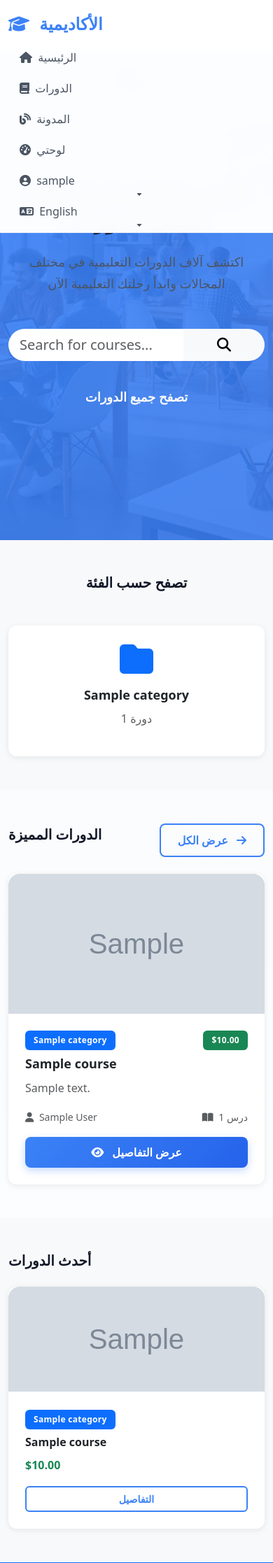
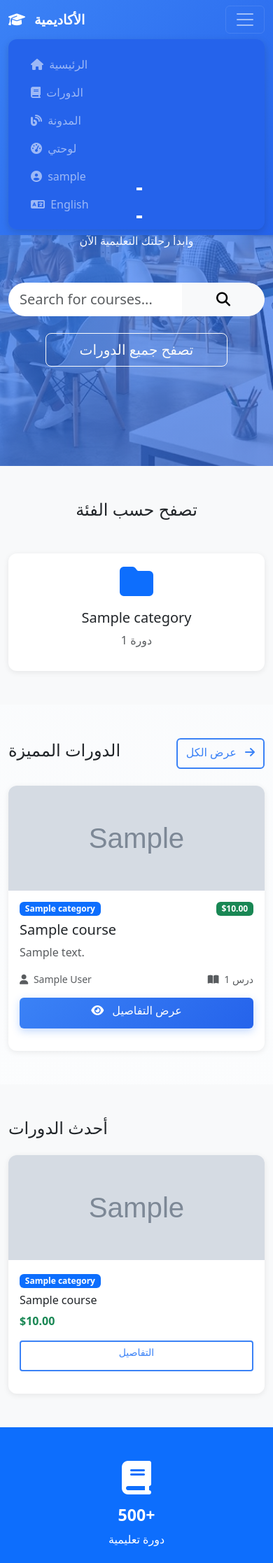
Before and after one commit to ayakakaa135-boop/academy-platform, a Django app: page /en/ in a window 390 px wide, after a click that opens the changed part. Shown: the top 2234 px of the page at 70% size. Run offline with Django 5.2, Linux system fonts and the light colour scheme; a user stored in the database is signed in; tables that the repository leaves empty hold one stand-in row (values such as "Sample post"); grey boxes marked "Sample" are stand-in pictures; some libraries are stand-ins or nearby versions.

Commit message:
Update base.html

```diff
--- a/templates/base.html
+++ b/templates/base.html
@@ -4,8 +4,11 @@
 <html lang="{% if LANGUAGE_CODE == 'ar' %}ar{% else %}en{% endif %}" dir="{% if LANGUAGE_CODE == 'ar' %}rtl{% else %}ltr{% endif %}">
 <head>
     <meta charset="UTF-8">
-    <meta name="viewport" content="width=device-width, initial-scale=1.0">
+    <meta name="viewport" content="width=device-width, initial-scale=1.0, maximum-scale=5.0">
     <meta http-equiv="X-UA-Compatible" content="ie=edge">
+    <meta name="theme-color" content="#2563eb">
+    <meta name="description" content="{% block meta_description %}الأكاديمية التعليمية - منصتك للتعلم والتطوير{% endblock %}">
+
     <title>{% block title %}{% trans "الأكاديمية التعليمية" %}{% endblock %}</title>
 
     <!-- Bootstrap 5 CSS -->
@@ -21,10 +24,7 @@
     <!-- Animate.css -->
     <link rel="stylesheet" href="https://cdnjs.cloudflare.com/ajax/libs/animate.css/4.1.1/animate.min.css">
 
-    <!-- Custom CSS -->
-    <link rel="stylesheet" href="{% static 'css/custom.css' %}">
-
-    <!-- Custom CSS -->
+    <!-- Custom CSS - IMPROVED ✅ -->
     <style>
         :root {
             --primary-color: #3b82f6;
@@ -45,32 +45,25 @@
             background: linear-gradient(to bottom, #f8fafc 0%, #ffffff 100%);
             min-height: 100vh;
         }
+
+        /* ✅ IMPROVED: Hero Section - Responsive */
         .hero {
-    background-image: url('{% static "images/hero-background.jpg" %}');
-    background-size: cover;
-    background-position: center center;
-    min-height: 600px;
-    position: relative;
-}
+            background: linear-gradient(135deg, rgba(59, 130, 246, 0.9) 0%, rgba(37, 99, 235, 0.85) 100%);
+            background-size: cover;
+            background-position: center center;
+            min-height: 400px;
+            position: relative;
+            display: flex;
+            align-items: center;
+        }
 
-.hero::before {
-    content: '';
-    position: absolute;
-    top: 0; left: 0;
-    width: 100%; height: 100%;
-    background-color: rgba(59, 130, 246, 0.65);
-    z-index: 1;
-}
+        @media (min-width: 768px) {
+            .hero {
+                min-height: 600px;
+            }
+        }
 
-.hero > .container {
-    position: relative;
-    z-index: 2;
-}
-
-.hero .row {
-    min-height: 600px;
-}
-
+        /* ✅ IMPROVED: Navbar - Better Mobile Support */
         .navbar {
             background: linear-gradient(135deg, var(--primary-color) 0%, var(--primary-dark) 100%);
             box-shadow: 0 4px 20px rgba(59, 130, 246, 0.15);
@@ -78,10 +71,30 @@
             transition: all 0.3s ease;
         }
 
+        @media (max-width: 992px) {
+            .navbar-collapse {
+                background: rgba(37, 99, 235, 0.98);
+                padding: 1rem;
+                border-radius: 12px;
+                margin-top: 0.5rem;
+                box-shadow: 0 4px 12px rgba(0, 0, 0, 0.15);
+            }
+
+            body {
+                padding-top: 66px;
+            }
+        }
+
         .navbar-brand {
             font-weight: bold;
             font-size: 1.5rem;
             transition: transform 0.3s ease;
+        }
+
+        @media (max-width: 576px) {
+            .navbar-brand {
+                font-size: 1.2rem;
+            }
         }
 
         .navbar-brand:hover {
@@ -117,11 +132,23 @@
             box-shadow: 0 -4px 20px rgba(0, 0, 0, 0.1);
         }
 
+        @media (max-width: 768px) {
+            .footer {
+                text-align: center;
+            }
+
+            .footer .col-md-4 {
+                margin-bottom: 2rem;
+            }
+        }
+
+        /* ✅ IMPROVED: Buttons */
         .btn-primary {
             background: linear-gradient(135deg, var(--primary-color) 0%, var(--primary-dark) 100%);
             border: none;
             box-shadow: 0 4px 12px rgba(59, 130, 246, 0.3);
             transition: all 0.3s ease;
+            min-height: 44px; /* Touch-friendly */
         }
 
         .btn-primary:hover {
@@ -134,6 +161,7 @@
             border: 2px solid var(--primary-color);
             color: var(--primary-color);
             transition: all 0.3s ease;
+            min-height: 44px;
         }
 
         .btn-outline-primary:hover {
@@ -164,6 +193,17 @@
             transform: scale(1.05);
         }
 
+        @media (max-width: 576px) {
+            .course-card {
+                margin-bottom: 1rem;
+            }
+
+            .course-card img {
+                height: 150px !important;
+            }
+        }
+
+        /* ✅ IMPROVED: Alerts */
         .alert {
             border-radius: 12px;
             border: none;
@@ -193,17 +234,13 @@
             box-shadow: 0 4px 16px rgba(0,0,0,0.12);
         }
 
-        .badge {
-            padding: 0.5rem 0.75rem;
-            font-weight: 600;
-            border-radius: 6px;
-        }
-
+        /* ✅ IMPROVED: Forms */
         .form-control:focus, .form-select:focus {
             border-color: var(--primary-color);
             box-shadow: 0 0 0 0.2rem rgba(59, 130, 246, 0.15);
         }
 
+        /* ✅ IMPROVED: Dropdown */
         .dropdown-menu {
             border-radius: 12px;
             border: none;
@@ -225,11 +263,49 @@
             transform: translateY(-3px) scale(1.1);
         }
 
-        {% if LANGUAGE_CODE == 'ar' %}
-        @import url('https://fonts.googleapis.com/css2?family=Cairo:wght@400;600;700&display=swap');
-        {% endif %}
+        /* ✅ IMPROVED: Responsive Typography */
+        @media (max-width: 576px) {
+            .display-4 {
+                font-size: 2rem !important;
+            }
 
-        /* Scrollbar Styling */
+            .display-5 {
+                font-size: 1.75rem !important;
+            }
+
+            .lead {
+                font-size: 1rem !important;
+            }
+
+            h1 {
+                font-size: 1.75rem !important;
+            }
+
+            h2 {
+                font-size: 1.5rem !important;
+            }
+        }
+
+        /* ✅ NEW: Accessibility - Focus Styles */
+        *:focus {
+            outline: 2px solid var(--primary-color);
+            outline-offset: 2px;
+        }
+
+        button:focus,
+        a:focus {
+            box-shadow: 0 0 0 3px rgba(37, 99, 235, 0.3);
+        }
+
+        /* ✅ NEW: Safe Area for iOS */
+        @supports (padding: max(0px)) {
+            body {
+                padding-left: max(0px, env(safe-area-inset-left));
+                padding-right: max(0px, env(safe-area-inset-right));
+            }
+        }
+
+        /* ✅ IMPROVED: Scrollbar */
         ::-webkit-scrollbar {
             width: 10px;
         }
@@ -246,6 +322,24 @@
         ::-webkit-scrollbar-thumb:hover {
             background: var(--primary-dark);
         }
+
+        /* ✅ NEW: Loading Spinner */
+        .spinner-border-sm {
+            width: 1rem;
+            height: 1rem;
+        }
+
+        /* ✅ NEW: Sticky Elements */
+        @media (max-width: 992px) {
+            .sticky-top {
+                position: relative !important;
+                top: auto !important;
+            }
+        }
+
+        {% if LANGUAGE_CODE == 'ar' %}
+        @import url('https://fonts.googleapis.com/css2?family=Cairo:wght@400;600;700&display=swap');
+        {% endif %}
     </style>
 
     {% block extra_css %}{% endblock %}
@@ -456,6 +547,16 @@
                 bsAlert.close();
             });
         }, 5000);
+
+        // ✅ NEW: Close mobile menu on link click
+        document.querySelectorAll('.navbar-nav .nav-link').forEach(link => {
+            link.addEventListener('click', () => {
+                const navbarCollapse = document.querySelector('.navbar-collapse');
+                if (navbarCollapse.classList.contains('show')) {
+                    bootstrap.Collapse.getInstance(navbarCollapse).hide();
+                }
+            });
+        });
     </script>
 
     {% block extra_js %}{% endblock %}
```
Also changed, not shown: other parts of templates/base.html (+15 -13 lines).
